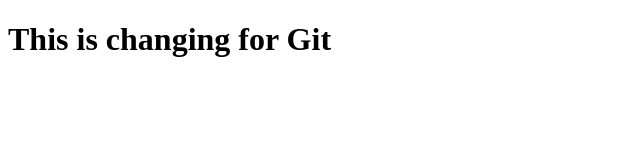
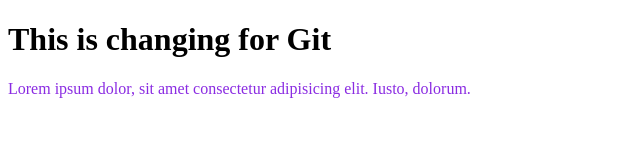
Before and after one commit to abdurrahmanrahat/My-second-repository, a plain HTML site: page index.html in a window 1280 px wide. Shown: the whole page, without its empty margins (0-640 px from the left). Drawn offline with Linux system fonts and the light colour scheme.

Commit message:
style added

```diff
--- a/index.html
+++ b/index.html
@@ -5,8 +5,10 @@
     <meta http-equiv="X-UA-Compatible" content="IE=edge">
     <meta name="viewport" content="width=device-width, initial-scale=1.0">
     <title>My-second-repository</title>
+    <link rel="stylesheet" href="style.css">
 </head>
 <body>
     <h1>This is changing for Git</h1>
+    <p>Lorem ipsum dolor, sit amet consectetur adipisicing elit. Iusto, dolorum.</p>
 </body>
 </html>
--- /dev/null
+++ b/style.css
@@ -0,0 +1,3 @@
+p{
+    color: blueviolet;
+}
```
